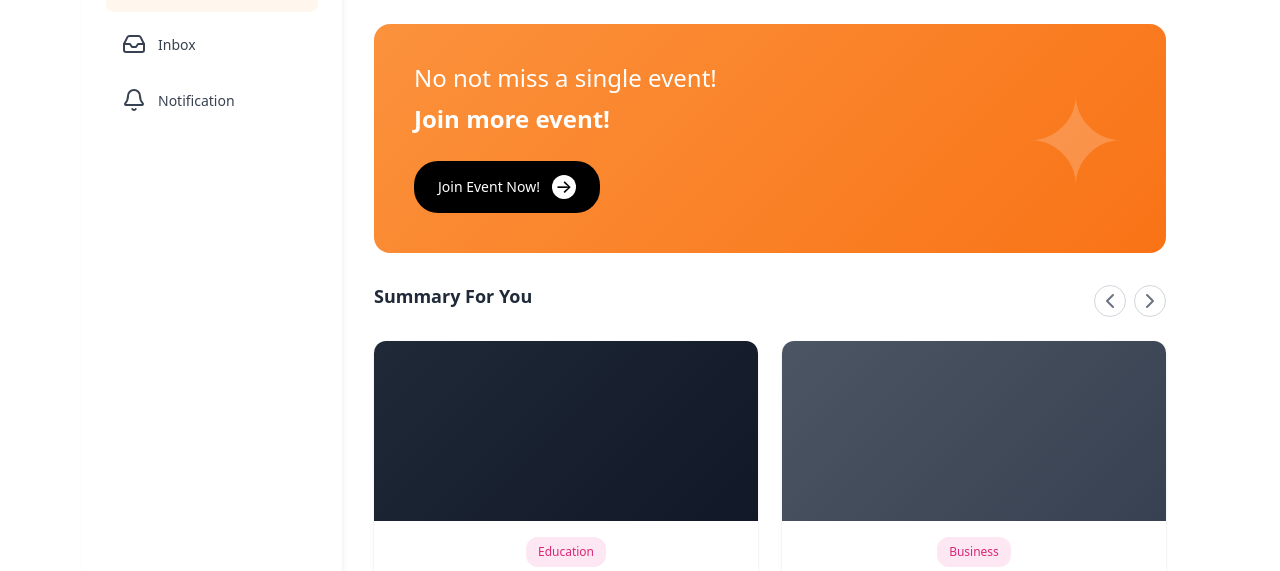
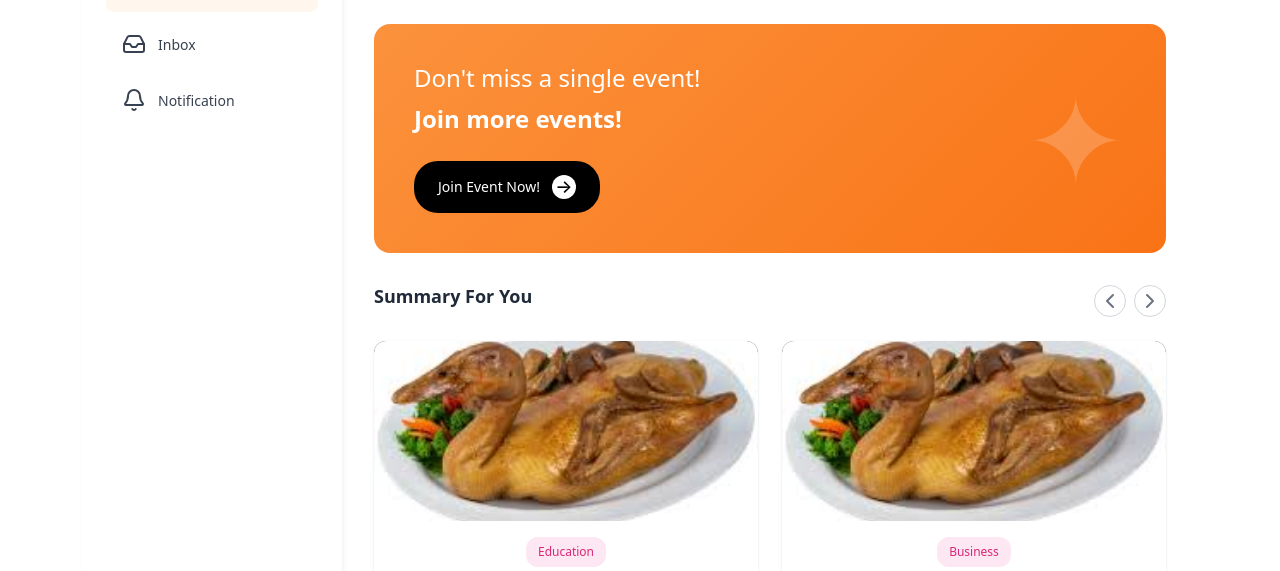
Before and after one commit to PowderPePang/CPE334_FinalProject_StudentPlanner, a React (Vite) app: page /home in a window 1280 px wide. Shown: the part 194-765 px from the top of the page. Built offline with nearby package versions, Linux system fonts and the light colour scheme; no server answers; sample sign-in values are in the browser's storage.

Commit message:
add picture duck in event

```diff
--- a/src/components/Home.jsx
+++ b/src/components/Home.jsx
@@ -1,7 +1,10 @@
 import { useNavigate } from "react-router-dom";
 import { useUserAuth } from "../context/UserAuthContext";
 import React, { useState } from 'react';
-import { Home, Search, Bell, User, Inbox, Calendar, ChevronLeft, ChevronRight, ArrowLeft, Filter } from 'lucide-react';
+import {
+  Home, Search, Bell, User, Inbox, Calendar,
+  ChevronLeft, ChevronRight, ArrowLeft, Filter
+} from 'lucide-react';
 
 
 function PageHome() {
@@ -10,6 +13,7 @@ function PageHome() {
   const [selectedCategory, setSelectedCategory] = useState('');
   const { logOut } = useUserAuth();
   const navigate = useNavigate();
+  const [activeTab, setActiveTab] = useState('dashboard');
 
   const handleLogout = async () => {
     try {
@@ -20,19 +24,39 @@ function PageHome() {
     }
   };
 
-  const [activeTab, setActiveTab] = useState('dashboard');
+  const events = [
+    {
+      id: 1,
 
-  const events = [
-    { id: 1, title: 'How To Study Like A Duck With Dr.Boonyarit Event!', category: 'Education', progress: 45, author: 'Prashant Kumar Singh', role: 'Software Developer' },
-    { id: 2, title: 'Sharing Session Event In CPE 10 Floor', category: 'Business', progress: 60, author: 'Prashant Kumar Singh', role: 'Software Developer' },
-    { id: 3, title: "Beginner's Guide To Becoming A Professional Frontend Developer By KBTK Talking", category: 'Technology', progress: 75, author: 'Prashant Kumar Singh', role: 'Software Developer' }
+      title: 'How To Study Like A Duck With Dr.Boonyarit Event!',
+      category: 'Education',
+      progress: 45,
+      author: 'Prashant Kumar Singh',
+      role: 'Software Developer'
+    },
+    {
+      id: 2,
+      title: 'Sharing Session Event In CPE 10 Floor',
+      category: 'Business',
+      progress: 60,
+      author: 'Prashant Kumar Singh',
+      role: 'Software Developer'
+    },
+    {
+      id: 3,
+      title: "Beginner's Guide To Becoming A Professional Frontend Developer By KBTK Talking",
+      category: 'Technology',
+      progress: 75,
+      author: 'Prashant Kumar Singh',
+      role: 'Software Developer'
+    }
   ];
 
-  // Filter events based on search query and selected category
   const filteredEvents = events.filter(event => {
-    const matchesSearch = event.title.toLowerCase().includes(searchQuery.toLowerCase()) ||
-                         event.author.toLowerCase().includes(searchQuery.toLowerCase()) ||
-                         event.category.toLowerCase().includes(searchQuery.toLowerCase());
+    const matchesSearch =
+      event.title.toLowerCase().includes(searchQuery.toLowerCase()) ||
+      event.author.toLowerCase().includes(searchQuery.toLowerCase()) ||
+      event.category.toLowerCase().includes(searchQuery.toLowerCase());
 
     const matchesCategory = selectedCategory === '' || event.category === selectedCategory;
 
@@ -75,17 +99,13 @@ function PageHome() {
           </div>
           <div className="header-right">
             <button className="logout-btn" onClick={handleLogout}>Log out</button>
-            <button className="profile-btn">
-            <User className="profile-icon" />
-            </button>
-            <button className="bell-btn">
-            <Bell className="bell-icon" />
-            </button>
+            <button className="profile-btn"><User className="profile-icon" /></button>
+            <button className="bell-btn"><Bell className="bell-icon" /></button>
           </div>
         </div>
 
         {/* Search */}
-        <div className="search-container" style={{position:'relative'}}>
+        <div className="search-container" style={{ position: 'relative' }}>
           <div className="search-box">
             <Search className="search-icon" />
             <input
@@ -96,30 +116,22 @@ function PageHome() {
             />
           </div>
           <button className="filter-btn" onClick={() => setShowFilter(!showFilter)}>
-            <Filter className="w-2 h-2"/>
-              <path strokeLinecap="round" strokeLinejoin="round" strokeWidth={2} d="M3 4a1 1 0 011-1h16a1 1 0 011 1v2.586a1 1 0 01-.293.707l-6.414 6.414a1 1 0 00-.293.707V17l-4 4v-6.586a1 1 0 00-.293-.707L3.293 7.293A1 1 0 013 6.586V4z"/>
+            <Filter className="w-2 h-2" />
           </button>
-
           {showFilter && (
             <div className="filter-dropdown">
-              <div
-                onClick={() => handleCategoryFilter('Technology')}
-                style={{cursor: 'pointer', fontWeight: selectedCategory === 'Technology' ? 'bold' : 'normal'}}
-              >
-                Technology {selectedCategory === 'Technology' && '✓'}
-              </div>
-              <div
-                onClick={() => handleCategoryFilter('Business')}
-                style={{cursor: 'pointer', fontWeight: selectedCategory === 'Business' ? 'bold' : 'normal'}}
-              >
-                Business {selectedCategory === 'Business' && '✓'}
-              </div>
-              <div
-                onClick={() => handleCategoryFilter('Education')}
-                style={{cursor: 'pointer', fontWeight: selectedCategory === 'Education' ? 'bold' : 'normal'}}
-              >
-                Education {selectedCategory === 'Education' && '✓'}
-              </div>
+              {['Technology', 'Business', 'Education'].map(category => (
+                <div
+                  key={category}
+                  onClick={() => handleCategoryFilter(category)}
+                  style={{
+                    cursor: 'pointer',
+                    fontWeight: selectedCategory === category ? 'bold' : 'normal'
+                  }}
+                >
+                  {category} {selectedCategory === category && '✓'}
+                </div>
+              ))}
             </div>
           )}
         </div>
@@ -127,8 +139,8 @@ function PageHome() {
         {/* Content */}
         <div className="content">
           <div className="banner">
-            <h2>No not miss a single event!</h2>
-            <p>Join more event!</p>
+            <h2>Don't miss a single event!</h2>
+            <p>Join more events!</p>
             <button className="banner-btn">Join Event Now! <span className="arrow-circle">→</span></button>
           </div>
 
@@ -140,34 +152,48 @@ function PageHome() {
             </div>
           </div>
 
-          {/* Show search results info */}
           {(searchQuery || selectedCategory) && (
-            <div style={{marginBottom: '1rem', color: '#666'}}>
+            <div style={{ marginBottom: '1rem', color: '#666' }}>
               Found {filteredEvents.length} event(s)
-              {searchQuery && ` matching "${searchQuery}"`}
-              {selectedCategory && ` in ${selectedCategory}`}
+              {searchQuery && <> matching "{searchQuery}"</>}
+              {selectedCategory && <> in {selectedCategory}</>}
               <button
                 onClick={() => {
                   setSearchQuery('');
                   setSelectedCategory('');
                 }}
-                style={{marginLeft: '1rem', color: '#007bff', background: 'none', border: 'none', cursor: 'pointer', textDecoration: 'underline'}}
+                style={{
+                  marginLeft: '1rem',
+                  color: '#007bff',
+                  background: 'none',
+                  border: 'none',
+                  cursor: 'pointer',
+                  textDecoration: 'underline'
+                }}
               >
                 Clear filters
               </button>
             </div>
           )}
 
-          {/* Events Grid */}
           {filteredEvents.length > 0 ? (
             <div className="events-grid">
               {filteredEvents.map(event => (
-                <div key={event.id} className="event-card">
-                  <div className={`event-image ${event.id === 1 ? 'code-bg' : event.id === 2 ? 'arm-bg' : 'pong-bg'}`}></div>
+                <article key={event.id} className="event-card">
+                  <div
+                    className="event-image"
+                    style={{
+                      backgroundImage: `url(/duck.jpg)`,
+                      backgroundSize: "cover",
+                      backgroundPosition: "center"
+                    }}
+                  />
                   <div className="event-content">
                     <span className="event-tag">{event.category}</span>
                     <div className="event-title">{event.title}</div>
-                    <div className="progress-bar"><div className="progress-fill" style={{width: `${event.progress}%`}}></div></div>
+                    <div className="progress-bar">
+                      <div className="progress-fill" style={{ width: `${event.progress}%` }}></div>
+                    </div>
                     <div className="event-author">
                       <div className="author-avatar"></div>
                       <div className="author-info">
@@ -176,16 +202,15 @@ function PageHome() {
                       </div>
                     </div>
                   </div>
-                </div>
+                </article>
               ))}
             </div>
           ) : (
-            <div style={{textAlign: 'center', padding: '3rem', color: '#666'}}>
+            <div style={{ textAlign: 'center', padding: '3rem', color: '#666' }}>
               <h3>No events found</h3>
               <p>Try adjusting your search or filters</p>
             </div>
           )}
-
         </div>
       </div>
     </div>
```
Also changed, not shown: public/duck.jpg (added), src/index.css (line endings or trailing spaces).
